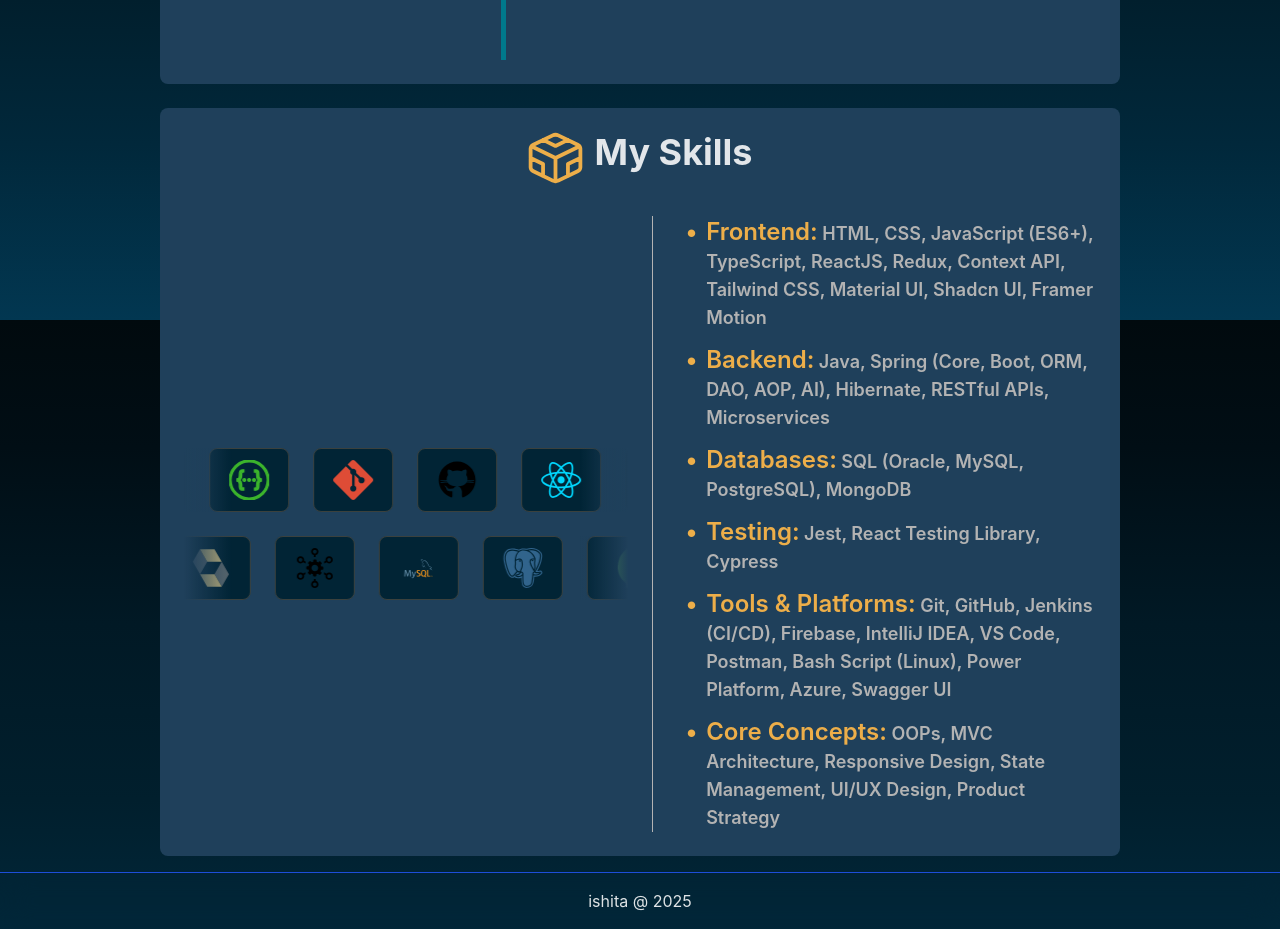
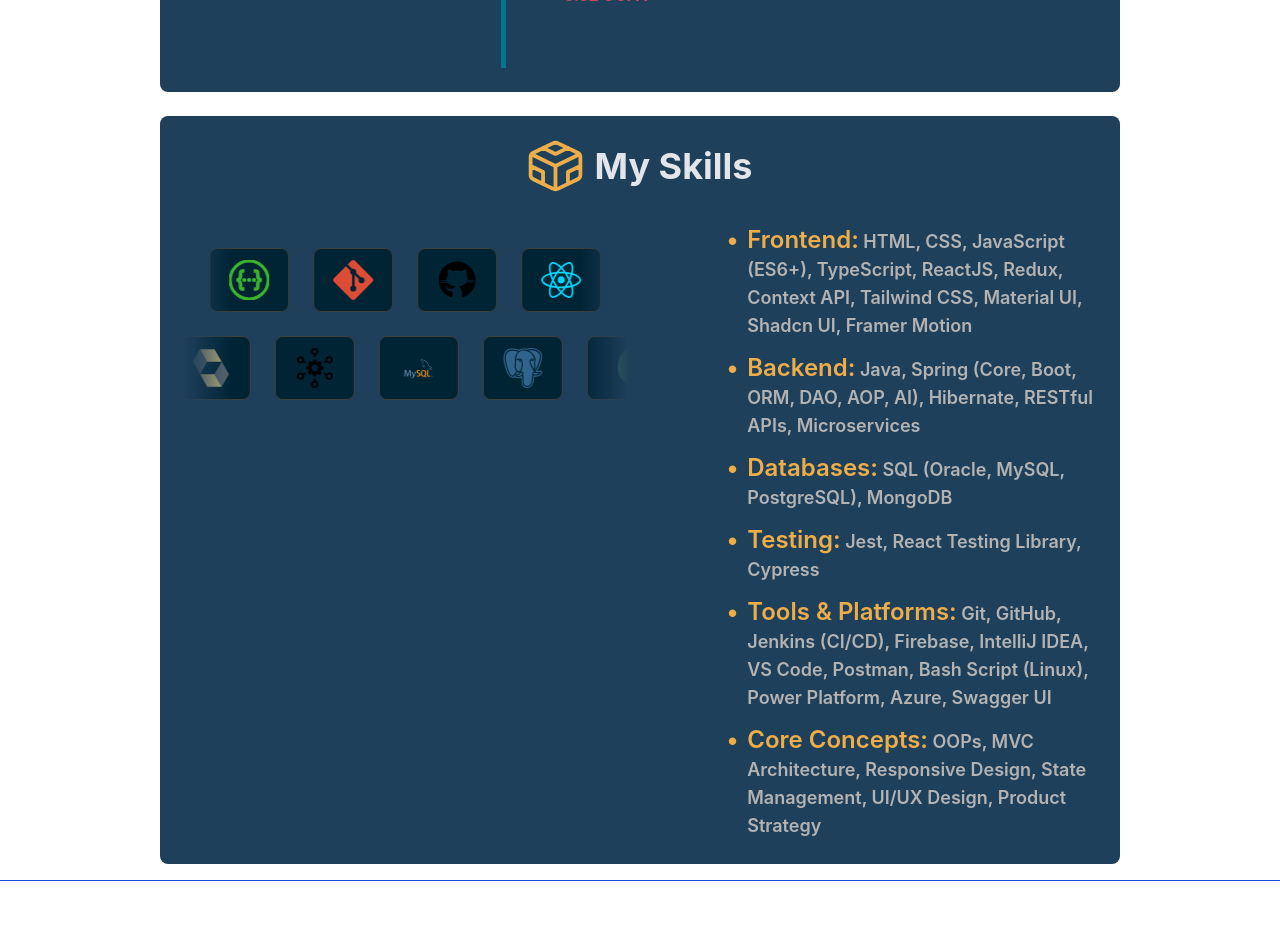
Before and after one commit to ISHITA-ROY016/my-portfolio, a React (Vite) app: page / in a window 1280 px wide. Shown: the part 1280-2217 px from the top of the page. Built offline with nearby package versions, Linux system fonts and the light colour scheme.

Commit message:
header section fixed

```diff
--- a/src/App.jsx
+++ b/src/App.jsx
@@ -1,25 +1,37 @@
-// import { useTheme } from "./context/themeContext"
-import Footer from "./components/Footer"
-import Header from "./components/Header"
-import "./app.css"
-import AboutMe from "./components/AboutMe"
-import TechMarquee from "./style/TechMarquee"
-import Education from "./components/Education"
-import Skills from "./components/Skills"
+import { useState, useEffect } from "react";
+import Header from "./components/Header";
+import AboutMe from "./components/AboutMe";
+import Education from "./components/Education";
+import Skills from "./components/Skills";
+import Footer from "./components/Footer";
+
 const App = () => {
-  // const { isDarkMode, toggleTheme } = useTheme();
+  const [headerHeight, setHeaderHeight] = useState(0);
+
+  useEffect(() => {
+    const header = document.getElementById("site-header");
+    if (header) {
+      const updateHeight = () => setHeaderHeight(header.offsetHeight + 32); // +32px breathing space
+      updateHeight();
+      window.addEventListener("resize", updateHeight);
+      return () => window.removeEventListener("resize", updateHeight);
+    }
+  }, []);
+
   return (
-    <div className="flex flex-col h-screen">
+    <div className="min-h-screen bg-darkPrimary flex flex-col">
+      {/* Fixed Header */}
       <Header />
-      {/* <main className="flex-grow"> main component</main> */}
-      <AboutMe />
-      <Education />
-      <Skills />
-       {/* <button onClick={toggleTheme}>Toggle Theme</button> */}
-       {/* <p>{isDarkMode ? 'Dark Mode' : 'Light Mode'}</p> */}
-       <Footer />
+
+      {/* Actual Content starts below header */}
+      <main style={{ paddingTop: `${headerHeight}px` }}>
+        <AboutMe />
+        <Education />
+        <Skills />
+        <Footer />
+      </main>
     </div>
-  )
-}
+  );
+};
 
-export default App
+export default App;
--- a/src/components/Header.jsx
+++ b/src/components/Header.jsx
@@ -13,7 +13,7 @@ const Header = () => {
   const [menuOpen, setMenuOpen] = useState(false);
 
   return (
-    <div className="bg-darkHeaderBg w-full md:w-3/4 max-w-[95%] mx-auto mt-3 sm:mt-6 p-2 sm:p-4 rounded-lg flex flex-wrap justify-between items-center gap-4 sm:gap-8">
+    <header id="site-header" className="fixed top-3 left-1/2 -translate-x-1/2 bg-darkHeaderBg w-full md:w-3/4 max-w-[95%] mx-auto mt-3 sm:mt-6 p-2 sm:p-4 rounded-lg flex flex-wrap justify-between items-center gap-4 sm:gap-8 z-50 shadow-md backdrop-blur-md">
 
       <button className="bg-darkSecondary p-3 rounded-lg md:hidden" onClick={() => setMenuOpen(!menuOpen)}>
         <HiOutlineMenuAlt3 className="w-5 h-5 text-darkHeading" />
@@ -28,12 +28,13 @@ const Header = () => {
         {["About Me", "Education", "Skills", "Projects", "Experience", "Connect"].map((section) => (
           <Link
             key={section}
-            to={section.toLowerCase().replace(" ", "")}
+            to={section.toLowerCase().replace(/\s+/g, '')}
             smooth={true}
             spy={true}
+            offset={-80}
             duration={500}
             className="cursor-pointer text-white hover:text-darkHeading"
-            activeClass="text-darkHeading"
+            activeClass="text-borderColor font-bold"
           >
             {section}
           </Link>
@@ -69,11 +70,13 @@ const Header = () => {
           {["About Me", "Education", "Skills", "Projects", "Experience", "Connect"].map((section) => (
             <Link
               key={section}
-              to={section.toLowerCase().replace(" ", "")}
+              to={section.toLowerCase().replace(/\s+/g, '')}
               smooth={true}
               spy={true}
+              offset={-80}
               duration={500}
               className="cursor-pointer text-white text-sm hover:text-darkHeading"
+              activeClass="text-darkComponent"
               onClick={() => setMenuOpen(false)} // Close menu after click
             >
               {section}
@@ -81,7 +84,7 @@ const Header = () => {
           ))}
         </motion.div>
       )}
-    </div>
+    </header>
   );
 };
 
--- a/src/components/Skills.jsx
+++ b/src/components/Skills.jsx
@@ -1,21 +1,33 @@
 import React from 'react'
-import Timeline from './Timeline'
 import SkillsTechMarquee from './SkillsTechMarquee'
 
 const Skills = () => {
     return (
-        <div id='education' className='flex-grow bg-darkSecondary w-full md:w-3/4 max-w-[95%] mx-auto mt-3 sm:mt-6 p-4 sm:p-6 rounded-lg flex flex-col justify-center items-center gap-4 sm:gap-8'>
-            <div className='flex gap-3'>
-                <img src='/assets/Skills.svg' height={50} width={55} />
+        <div
+            id='skills'
+            className='flex-grow bg-darkSecondary w-full md:w-3/4 max-w-[95%] mx-auto mt-3 sm:mt-6 p-4 sm:p-6 rounded-lg flex flex-col justify-center items-center gap-4 sm:gap-8'
+        >
+            {/* Title */}
+            <div className='flex gap-3 items-center'>
+                <img src='/assets/Skills.svg' height={50} width={55} alt="skills-icon" />
                 <span className='text-4xl font-bold'>My Skills</span>
             </div>
-            <div className='flex justify-center gap-3 w-full'>
-                <div className='w-2/4 h-full flex items-center justify-center '>
+
+            {/* Responsive Layout */}
+            <div className='flex flex-col md:flex-row justify-center items-center md:items-start gap-6 md:gap-8 w-full'>
+
+                {/* Left Side — Tech Marquee */}
+                <div className='w-full md:w-1/2 h-full flex items-center justify-center'>
                     <SkillsTechMarquee />
                 </div>
-                <div className="items-center w-[2px] h-full bg-textColor"></div>
-                <div>
-                    <ul className="pl-5 space-y-3">
+
+                {/* Divider — visible only on medium+ screens */}
+                <div className='hidden md:block w-[2px] h-full bg-textColor opacity-60 items-center'></div>
+
+                {/* Right Side — Skills List */}
+                <div className='w-full md:w-1/2'>
+                    <ul className='pl-2 md:pl-5 space-y-3'>
+
                         {/* 🖥️ Frontend */}
                         <li className="flex items-start">
                             <span className="text-iconColor text-2xl mr-2">•</span>
--- a/src/components/SkillsTechMarquee.jsx
+++ b/src/components/SkillsTechMarquee.jsx
@@ -1,116 +1,141 @@
-// import { useRef, useState, useEffect } from "react";
+// import { useRef, useEffect, useState } from "react";
 
 // const techRow1 = [
-//     { src: "/assets/react.svg", alt: "React Logo" },
-//     { src: "/assets/js.svg", alt: "JavaScript Logo" },
-//     { src: "/assets/typescript.svg", alt: "TypeScript Logo" },
-//     { src: "/assets/redux.svg", alt: "Redux Logo" },
-//     { src: "/assets/tailwind.svg", alt: "Tailwind CSS Logo" },
-//     { src: "/assets/nextjs.svg", alt: "Next.js Logo" },
-//     { src: "/assets/nextjs.svg", alt: "Next.js Logo" },
+//     { src: "/assets/react.svg", alt: "React" },
+//     { src: "/assets/js.svg", alt: "JavaScript" },
+//     { src: "/assets/typescript.svg", alt: "TypeScript" },
+//     { src: "/assets/redux.svg", alt: "Redux" },
+//     { src: "/assets/tailwind.svg", alt: "Tailwind CSS" },
+//     { src: "/assets/nextjs.svg", alt: "Next.js" },
+//     { src: "/assets/framer-motion.svg", alt: "Framer Motion" },
+//     { src: "/assets/jest.svg", alt: "Jest" },
+//     { src: "/assets/cypress.svg", alt: "Cypress" },
+//     { src: "/assets/swagger-ui.svg", alt: "Swagger UI" },
+//     { src: "/assets/git.svg", alt: "Git" },
+//     { src: "/assets/github2.svg", alt: "GitHub" },
 // ];
 
 // const techRow2 = [
-//     { src: "/assets/firebase.svg", alt: "Firebase Logo" },
-//     { src: "/assets/mongodb.png", alt: "MongoDB Logo" },
-//     { src: "/assets/postgresql.svg", alt: "PostgreSQL Logo" },
-//     { src: "/assets/java.svg", alt: "Java Logo" },
-//     { src: "/assets/graphql.svg", alt: "GraphQL Logo" },
-//     { src: "/assets/git.svg", alt: "Git Logo" },
-//     { src: "/assets/git.svg", alt: "Git Logo" },
+//     { src: "/assets/java.svg", alt: "Java" },
+//     { src: "/assets/spring-core.svg", alt: "Spring Core" },
+//     { src: "/assets/spring-security.svg", alt: "Spring Security" },
+//     { src: "/assets/hibernate.svg", alt: "Hibernate" },
+//     { src: "/assets/microservice-icon.svg", alt: "Microservices" },
+//     { src: "/assets/mysql.svg", alt: "MySQL" },
+//     { src: "/assets/postgresql.svg", alt: "PostgreSQL" },
+//     { src: "/assets/mongodb.png", alt: "MongoDB" },
+//     { src: "/assets/graphql.svg", alt: "GraphQL" },
+//     { src: "/assets/firebase.svg", alt: "Firebase" },
+//     { src: "/assets/jenkins.svg", alt: "Jenkins" },
+//     { src: "/assets/postman.svg", alt: "Postman" },
+//     { src: "/assets/bashscript.svg", alt: "Bash Script" },
+//     { src: "/assets/azure.svg", alt: "Azure" },
 // ];
 
 // const SkillsTechMarquee = () => {
-//     const renderRow = (logos, direction = "left", duration = 20) => {
-//         const containerRef = useRef(null);
-//         const idRef = useRef(`marquee-${Math.random().toString(36).slice(2, 8)}`);
-//         const [measured, setMeasured] = useState(false);
+//     const [pausedRow, setPausedRow] = useState(null); // track which row is paused
+//     const [hoveredIcon, setHoveredIcon] = useState(null); // track tooltip icon
+
+//     const renderRow = (logos, direction = "left", duration = 20, rowIndex = 0) => {
+//         const keyframeName = useRef(`scroll-${Math.random().toString(36).slice(2, 8)}`).current;
+
+//         const keyframes =
+//             direction === "left"
+//                 ? `@keyframes ${keyframeName} {
+//             from { transform: translateX(0); }
+//             to { transform: translateX(-33.3333%); }
+//           }`
+//                 : `@keyframes ${keyframeName} {
+//             from { transform: translateX(-33.3333%); }
+//             to { transform: translateX(0); }
+//           }`;
 
 //         useEffect(() => {
-//             if (containerRef.current) {
-//                 requestAnimationFrame(() => setMeasured(true));
-//             }
-//         }, []);
-
-//         const keyframeName = idRef.current;
-//         const keyframes = measured
-//             ? direction === "left"
-//                 ? `@keyframes ${keyframeName} {
-//                     from { transform: translateX(0); }
-//                     to { transform: translateX(-50%); }
-//                   }`
-//                 : `@keyframes ${keyframeName} {
-//                     from { transform: translateX(-50%); }
-//                     to { transform: translateX(0); }
-//                   }`
-//             : "";
-
-//         const Half = ({ isDuplicate = false }) => (
-//             <div
-//                 className="half flex gap-6"
-//                 style={{
-//                     flex: "0 0 50%",
-//                     width: "50%",
-//                 }}
-//             >
-//                 {logos.map((logo, i) => (
-//                     <div
-//                         key={isDuplicate ? `dup-${i}` : i}
-//                         className="w-20 h-16 bg-[#012435] p-3 border border-solid border-iconBorder rounded-lg flex items-center justify-center"
-//                     >
-//                         <img src={logo.src} alt={logo.alt} className="w-10 h-10 object-contain" />
-//                     </div>
-//                 ))}
-//             </div>
-//         );
+//             const style = document.createElement("style");
+//             style.textContent = keyframes;
+//             document.head.appendChild(style);
+//             return () => style.remove();
+//         }, [keyframes]);
 
 //         return (
-//             <div className="overflow-hidden relative">
-//                 <style>{keyframes}</style>
+//             <div className="relative overflow-hidden w-full">
+//                 {/* Fade edges */}
+//                 <div className="absolute left-0 top-0 w-12 h-full bg-gradient-to-r from-darkSecondary to-transparent z-10"></div>
+//                 <div className="absolute right-0 top-0 w-12 h-full bg-gradient-to-l from-darkSecondary to-transparent z-10"></div>
+
+//                 {/* Marquee track */}
 //                 <div
-//                     ref={containerRef}
-//                     className="track flex gap-6"
+//                     className="flex w-max gap-6 relative"
 //                     style={{
-//                         width: "200%",
-//                         display: "flex",
-//                         animation: measured ? `${keyframeName} ${duration}s linear infinite` : "none",
+//                         animation: `${keyframeName} ${duration}s linear infinite`,
+//                         animationPlayState: pausedRow === rowIndex ? "paused" : "running",
 //                         willChange: "transform",
-//                         transform: "translateZ(0)", // hardware acceleration
 //                     }}
-//                     aria-hidden={!measured}
 //                 >
-//                     <Half />
-//                     <Half isDuplicate />
+//                     {[...logos, ...logos, ...logos].map((logo, i) => (
+//                         <div
+//                             key={i}
+//                             className="relative group w-20 h-16 bg-[#012435] p-3 border border-solid border-iconBorder rounded-lg flex items-center justify-center cursor-pointer"
+//                             onMouseEnter={() => {
+//                                 setPausedRow(rowIndex);
+//                                 setHoveredIcon(logo.alt);
+//                             }}
+//                             onMouseLeave={() => {
+//                                 setPausedRow(null);
+//                                 setHoveredIcon(null);
+//                             }}
+//                         >
+//                             {/* Icon */}
+//                             <img
+//                                 src={logo.src}
+//                                 alt={logo.alt}
+//                                 className="w-10 h-10 object-contain transition-transform duration-200 group-hover:scale-110"
+//                             />
+
+//                             {/* Tooltip */}
+//                             {hoveredIcon === logo.alt && (
+//                                 <div className="absolute -top-10 left-1/2 -translate-x-1/2 bg-[#001b2b]/60 backdrop-blur-md border border-white/10
+//  text-white text-xs font-medium py-1 px-2 rounded-md shadow-lg whitespace-nowrap z-50 pointer-events-none">
+//                                     {logo.alt}
+//                                     <div className="absolute bottom-[-4px] left-1/2 -translate-x-1/2 w-0 h-0 border-l-4 border-r-4 border-t-4 border-l-transparent border-r-transparent border-t-[#001b2b]" />
+//                                 </div>
+//                             )}
+//                         </div>
+//                     ))}
 //                 </div>
 //             </div>
 //         );
 //     };
 
 //     return (
-//         <div className="relative w-full overflow-hidden flex flex-col gap-6 py-3 pr-6">
-//             {renderRow(techRow1, "right", 20)}
-//             {renderRow(techRow2, "left", 20)}
+//         <div className="flex flex-col items-center justify-center gap-6 py-6 w-full pr-3">
+//             {/* Top row → scrolls right */}
+//             {renderRow(techRow1, "right", 22, 1)}
+
+//             {/* Bottom row → scrolls left */}
+//             {renderRow(techRow2, "left", 26, 2)}
 //         </div>
 //     );
 // };
 
 // export default SkillsTechMarquee;
 
-import { useRef, useEffect } from "react";
+import { useRef, useEffect, useState } from "react";
+import { createPortal } from "react-dom";
 
 const techRow1 = [
   { src: "/assets/react.svg", alt: "React" },
   { src: "/assets/js.svg", alt: "JavaScript" },
   { src: "/assets/typescript.svg", alt: "TypeScript" },
   { src: "/assets/redux.svg", alt: "Redux" },
-    { src: "/assets/tailwind.svg", alt: "Tailwind" },
+  { src: "/assets/tailwind.svg", alt: "Tailwind CSS" },
   { src: "/assets/nextjs.svg", alt: "Next.js" },
   { src: "/assets/framer-motion.svg", alt: "Framer Motion" },
   { src: "/assets/jest.svg", alt: "Jest" },
   { src: "/assets/cypress.svg", alt: "Cypress" },
   { src: "/assets/swagger-ui.svg", alt: "Swagger UI" },
   { src: "/assets/git.svg", alt: "Git" },
-    { src: "/assets/github2.svg", alt: "Github" },
+  { src: "/assets/github2.svg", alt: "GitHub" },
 ];
 
 const techRow2 = [
@@ -118,7 +143,7 @@ const techRow2 = [
   { src: "/assets/spring-core.svg", alt: "Spring Core" },
   { src: "/assets/spring-security.svg", alt: "Spring Security" },
   { src: "/assets/hibernate.svg", alt: "Hibernate" },
-    { src: "/assets/microservice-icon.svg", alt: "Microservice" },
+  { src: "/assets/microservice-icon.svg", alt: "Microservices" },
   { src: "/assets/mysql.svg", alt: "MySQL" },
   { src: "/assets/postgresql.svg", alt: "PostgreSQL" },
   { src: "/assets/mongodb.png", alt: "MongoDB" },
@@ -131,7 +156,10 @@ const techRow2 = [
 ];
 
 const SkillsTechMarquee = () => {
-    const renderRow = (logos, direction = "left", duration = 20) => {
+  const [pausedRow, setPausedRow] = useState(null);
+  const [tooltip, setTooltip] = useState(null); // stores position + text
+
+  const renderRow = (logos, direction = "left", duration = 20, rowIndex = 0) => {
     const keyframeName = useRef(`scroll-${Math.random().toString(36).slice(2, 8)}`).current;
 
     const keyframes =
@@ -152,30 +180,47 @@ const SkillsTechMarquee = () => {
       return () => style.remove();
     }, [keyframes]);
 
+    const handleMouseEnter = (e, logo) => {
+      const rect = e.currentTarget.getBoundingClientRect();
+      setPausedRow(rowIndex);
+      setTooltip({
+        text: logo.alt,
+        x: rect.left + rect.width / 2,
+        y: rect.top - 10,
+      });
+    };
+
+    const handleMouseLeave = () => {
+      setPausedRow(null);
+      setTooltip(null);
+    };
+
     return (
-            // 👇 fade-edge wrapper
       <div className="relative overflow-hidden w-full">
-                {/* fade edges */}
+        {/* Fade edges */}
         <div className="absolute left-0 top-0 w-12 h-full bg-gradient-to-r from-darkSecondary to-transparent z-10"></div>
         <div className="absolute right-0 top-0 w-12 h-full bg-gradient-to-l from-darkSecondary to-transparent z-10"></div>
 
-                {/* marquee track */}
+        {/* Marquee track */}
         <div
-                    className="flex w-max gap-6"
+          className="flex w-max gap-6 relative"
           style={{
             animation: `${keyframeName} ${duration}s linear infinite`,
+            animationPlayState: pausedRow === rowIndex ? "paused" : "running",
             willChange: "transform",
           }}
         >
           {[...logos, ...logos, ...logos].map((logo, i) => (
             <div
               key={i}
-                            className="w-20 h-16 bg-[#012435] p-3 border border-solid border-iconBorder rounded-lg flex items-center justify-center"
+              className="relative group w-20 h-16 bg-[#012435] p-3 border border-solid border-iconBorder rounded-lg flex items-center justify-center cursor-pointer"
+              onMouseEnter={(e) => handleMouseEnter(e, logo)}
+              onMouseLeave={handleMouseLeave}
             >
               <img
                 src={logo.src}
                 alt={logo.alt}
-                                className="w-10 h-10 object-contain"
+                className="w-10 h-10 object-contain transition-transform duration-200 group-hover:scale-110"
               />
             </div>
           ))}
@@ -185,12 +230,26 @@ const SkillsTechMarquee = () => {
   };
 
   return (
-        <div className="flex flex-col items-center justify-center gap-6 py-6 w-full pr-3">
-            {/* Top row → scrolls right */}
-            {renderRow(techRow1, "right", 22)}
+    <div className="flex flex-col items-center justify-center gap-6 py-6 w-full pr-3 relative">
+      {renderRow(techRow1, "right", 22, 1)}
+      {renderRow(techRow2, "left", 26, 2)}
 
-            {/* Bottom row → scrolls left */}
-            {renderRow(techRow2, "left", 26)}
+      {/* Tooltip rendered in portal outside overflow clipping */}
+      {tooltip &&
+        createPortal(
+          <div
+            className="fixed z-[9999] bg-[#001b2b]/80 backdrop-blur-md border border-white/10 text-white text-xs font-medium py-1 px-2 rounded-md shadow-lg pointer-events-none transition-opacity duration-150 ease-in-out"
+            style={{
+              top: tooltip.y,
+              left: tooltip.x,
+              transform: "translate(-50%, -100%)",
+            }}
+          >
+            {tooltip.text}
+            <div className="absolute bottom-[-4px] left-1/2 -translate-x-1/2 w-0 h-0 border-l-4 border-r-4 border-t-4 border-l-transparent border-r-transparent border-t-[#001b2b]/80" />
+          </div>,
+          document.body
+        )}
     </div>
   );
 };
```
Lines whose indentation alone changed are shown as unchanged.
